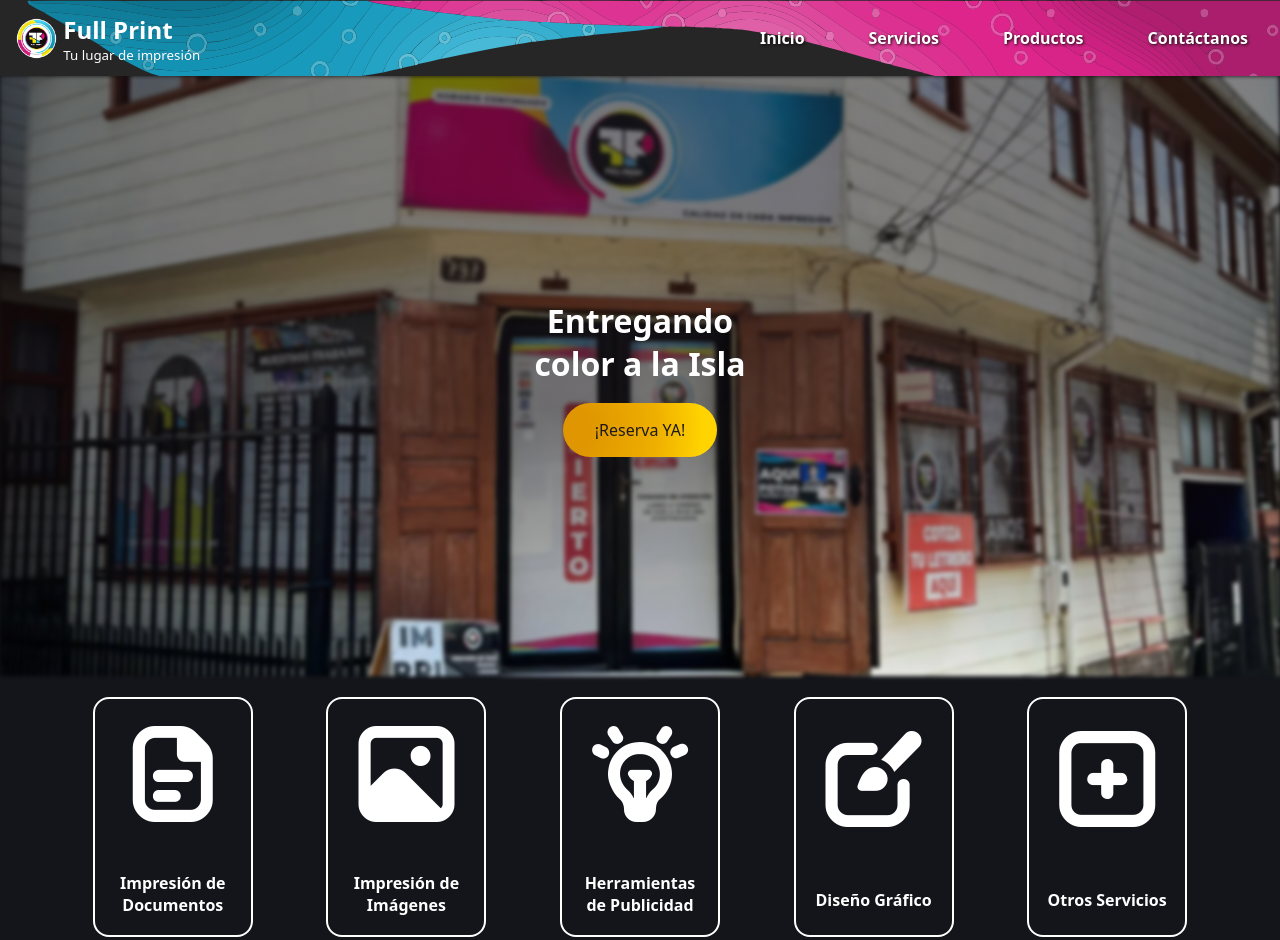
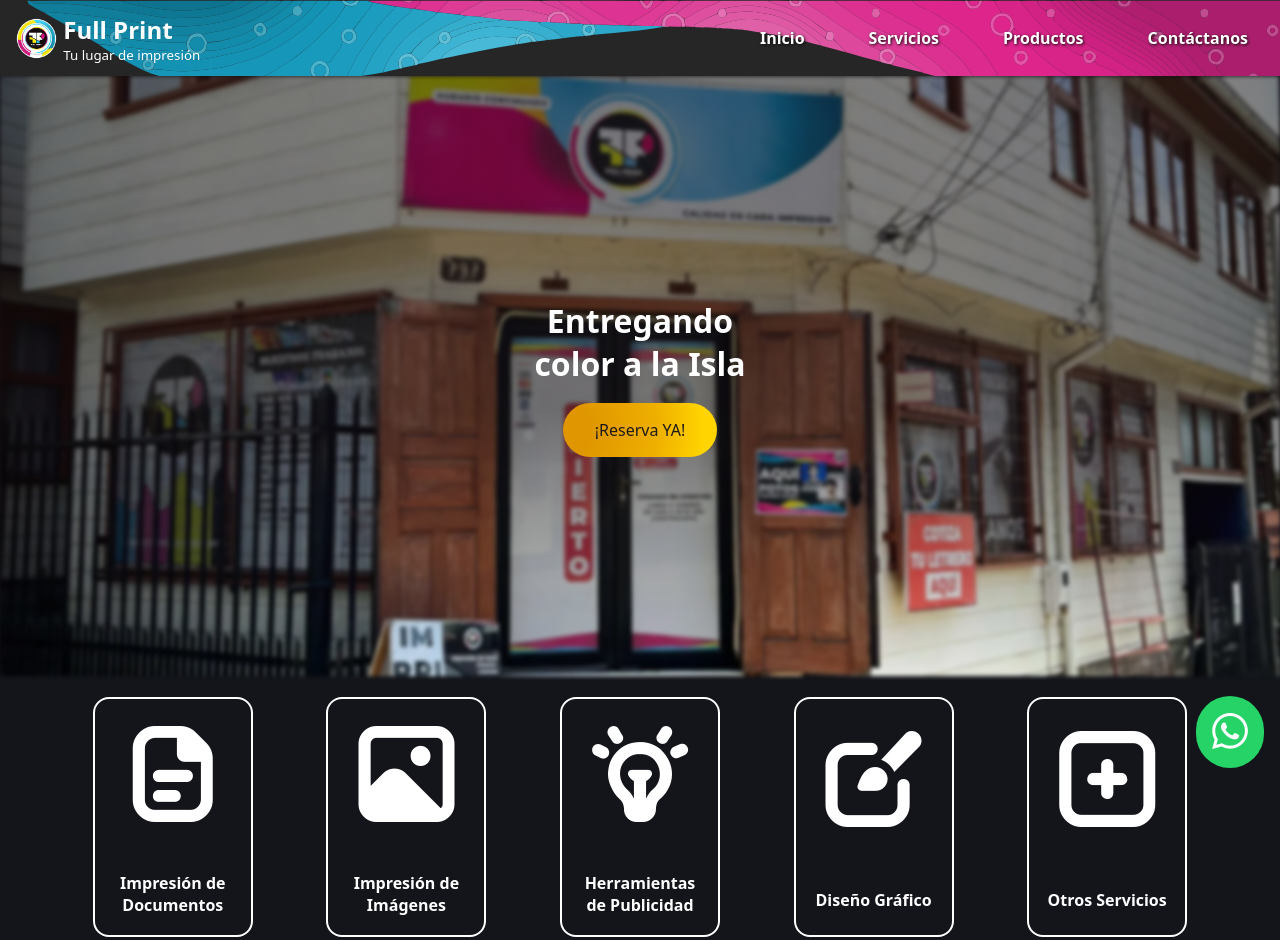
Before and after one commit to vicentemferrer/full-print-site, an Astro site: page / in a window 1280 px wide. Shown: the top 940 px of the page. Built offline with nearby package versions, Linux system fonts and the light colour scheme; Astro itself is replaced by a stand-in of ours.

Commit message:
Implementing Global Whatsapp Button

```diff
--- a/src/components/Link.astro
+++ b/src/components/Link.astro
@@ -26,15 +26,15 @@ const { icon, url } = Astro.props;
     }
 
     &:nth-child(1):hover {
-      color: var(--link-fb-hover-color);
+      color: var(--fb-color);
     }
 
     &:nth-child(2):hover {
-      color: var(--link-ig-hover-color);
+      color: var(--ig-color);
     }
 
     &:nth-child(3):hover {
-      color: var(--link-wp-hover-color);
+      color: var(--wp-color);
     }
   }
 
--- /dev/null
+++ b/src/components/WhatsAppLink.astro
@@ -0,0 +1,36 @@
+---
+const { phone } = Astro.props;
+---
+
+<div class="wpp">
+  <a href={`https://wa.me/${phone}`} target="_blank">
+    <i class=`fi fi-brands-whatsapp` />
+  </a>
+</div>
+
+<style>
+  .wpp {
+    display: grid;
+    place-items: center;
+
+    width: fit-content;
+
+    position: sticky;
+    bottom: 2rem;
+    left: 100%;
+
+    margin-bottom: 1rem;
+    margin-right: 1rem;
+
+    padding-block: .9rem .5rem;
+    padding-inline: 1rem;
+
+    background-color: var(--wp-color);
+
+    border-radius: 10rem;
+  }
+
+  .wpp i {
+    font-size: 2.25rem;
+  }
+</style>
--- a/src/components/partials/Head.astro
+++ b/src/components/partials/Head.astro
@@ -12,7 +12,7 @@ const { title, subtitle } = Astro.props;
 
   <meta property='og:title' content='Full Print, tu lugar de impresión' />
   <meta property='og:type' content='website' />
-  <meta property='og:image' content='' />
+  <meta property='og:image' content='/images/full-print-store.webp' />
   <meta property='og:url' content='' />
 
   <link rel='icon' type='image/webp' href='/images/favicon.webp' />
--- a/src/components/partials/Style.astro
+++ b/src/components/partials/Style.astro
@@ -36,9 +36,9 @@
     --link-color: var(--text-on-color);
     --button-hover-color: transparent;
 
-    --link-fb-hover-color: steelblue;
-    --link-ig-hover-color: #dd2a7b;
-    --link-wp-hover-color: #25d366;
+    --fb-color: steelblue;
+    --ig-color: #dd2a7b;
+    --wp-color: #25d366;
 
     --link-ft-hover-color: var(--accent1-main-color);
     --link-help-hover-color: var(--accent1-main-color);
--- a/src/layouts/Layout.astro
+++ b/src/layouts/Layout.astro
@@ -3,6 +3,8 @@ import Head from '@components/partials/Head.astro';
 import Header from '@components/partials/Header.astro';
 import Footer from '@components/partials/Footer.astro';
 import Style from '@components/partials/Style.astro';
+
+import WhatsAppLink from '@components/WhatsAppLink.astro';
 
 const { subtitle } = Astro.props;
 ---
@@ -13,6 +15,7 @@ const { subtitle } = Astro.props;
   <body>
     <Header />
     <slot />
+    <WhatsAppLink phone="56994069861" />
     <Footer />
     <Style />
   </body>
```
